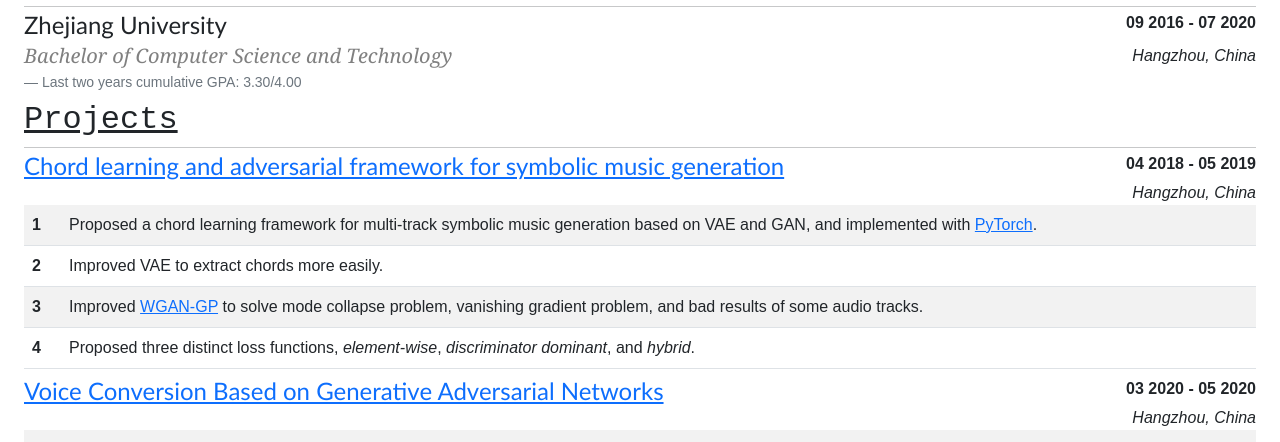
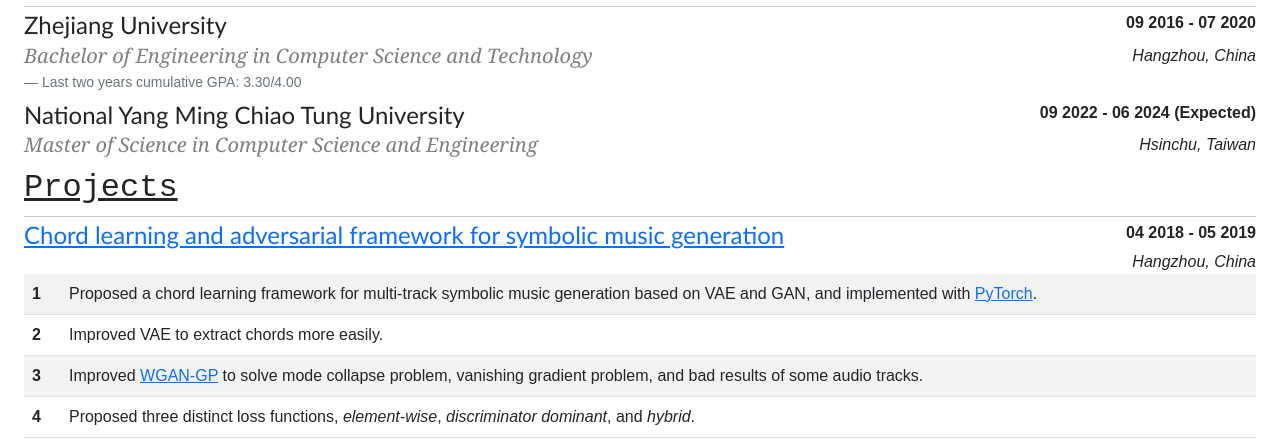
Before and after one commit to Oscarshu0719/Oscarshu0719.github.io, a plain HTML site: page index.html in a window 1280 px wide. Shown: the part 338-780 px from the top of the page. Drawn offline with nearby package versions, Linux system fonts and the light colour scheme; a web font is replaced by a local one.

Commit message:
Add education 2

```diff
--- a/index.html
+++ b/index.html
@@ -77,9 +77,6 @@
                         <hr class="w-100 my-1">
                         <div class="mb-1">
                             <div class="d-flex justify-content-between">
-                                <!-- <div class="tooltip mb-1" id="education-school-1">dsada
-                                    <span class="tooltiptext">Test</span>
-                                </div> -->
                                 <h4 class="mb-1" id="education-school-1"></h4>
                                 <p class="mb-1"><strong>09 2016 - 07 2020</strong></p>
                             </div>
@@ -88,7 +85,18 @@
                                 <p class="mb-0" id="education-location-1"></p>
                             </div>
                         </div>
-                        <figcaption class="blockquote-footer mt-1 mb-0" id="education-remark-1"></figcaption>
+                        <figcaption class="blockquote-footer mt-1 mb-2" id="education-remark-1"></figcaption>
+                        <div class="mb-1">
+                            <div class="d-flex justify-content-between">
+                                <h4 class="mb-1" id="education-school-2"></h4>
+                                <p class="mb-1"><strong>09 2022 - 06 2024 (Expected)</strong></p>
+                            </div>
+                            <div class="d-flex justify-content-between">
+                                <h5 class="mb-0" id="education-degree-2"></h5>
+                                <p class="mb-0" id="education-location-2"></p>
+                            </div>
+                        </div>
+                        <!-- <figcaption class="blockquote-footer mt-1 mb-0" id="education-remark-2"></figcaption> -->
                     </div>
                 </div>
                 <div class="row">
--- a/js/main.js
+++ b/js/main.js
@@ -147,7 +147,7 @@ $(document).ready(() => {
             'zh_tw': '浙江大學'
         },
         'degree': {
-            'en': '<em>Bachelor of Computer Science and Technology</em>',
+            'en': '<em>Bachelor of Engineering in Computer Science and Technology</em>',
             'zh_tw': '<em>計算機科學與技術學士</em>'
         },
         'remark': {
@@ -167,8 +167,34 @@ $(document).ready(() => {
             'zh_tw': '根據QS 2022年世界大學科系排名，於Computer Science and Information Systems領域位居 #72 名。'
         }
     };
+    const education_2 = {
+        'school': {
+            'en': 'National Yang Ming Chiao Tung University',
+            'zh_tw': '國立陽明交通大學'
+        },
+        'degree': {
+            'en': '<em>Master of Science in Computer Science and Engineering</em>',
+            'zh_tw': '<em>資訊科學與工程研究所甲組碩士</em>'
+        },
+        'remark': {
+            'en': '',
+            'zh_tw': ''
+        },
+        'location': {
+            'en': '<em>Hsinchu, Taiwan</em>',
+            'zh_tw': '<em>新竹, 台灣</em>'
+        },
+        'school_hint': {
+            'en': '',
+            'zh_tw': ''
+        },
+        'degree_hint': {
+            'en': '',
+            'zh_tw': ''
+        }
+    };
     const educations = [
-        education_1
+        education_1, education_2
     ];
 
 
```
